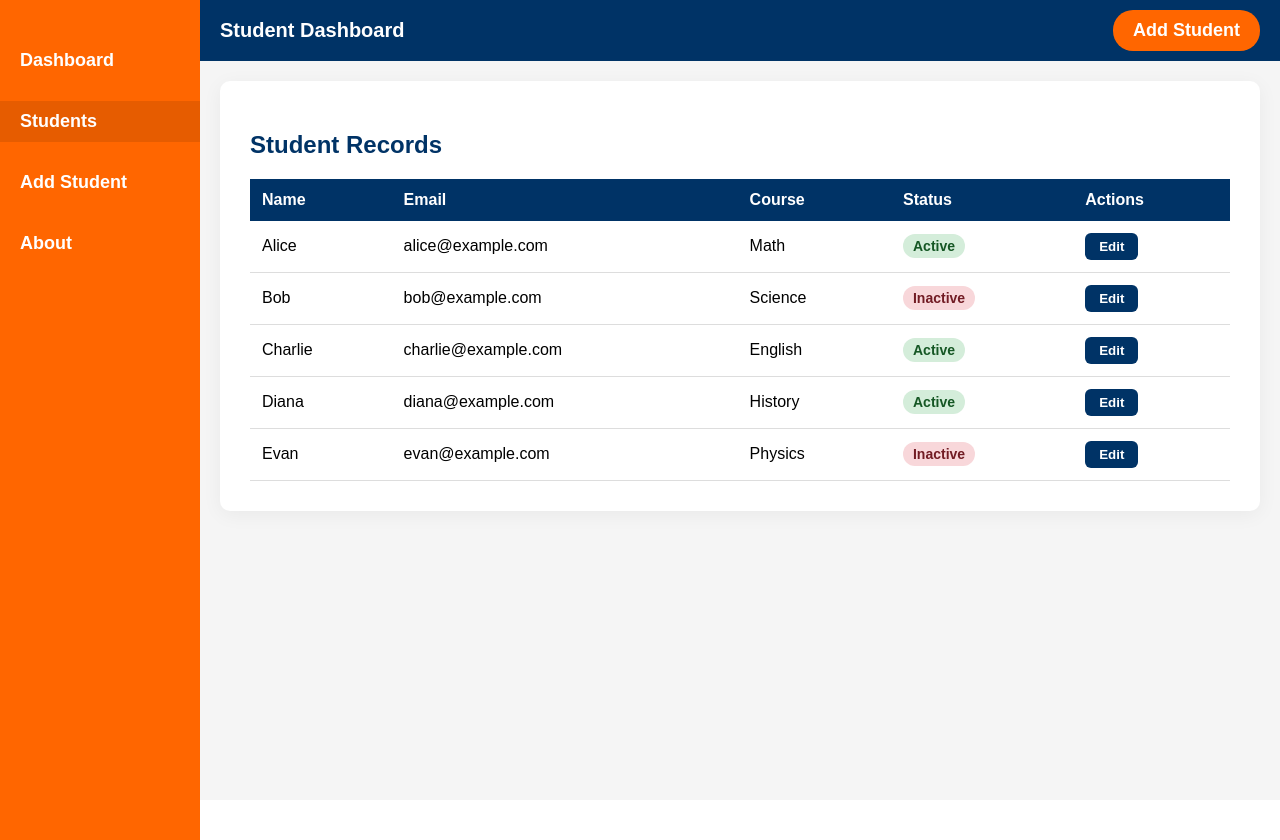
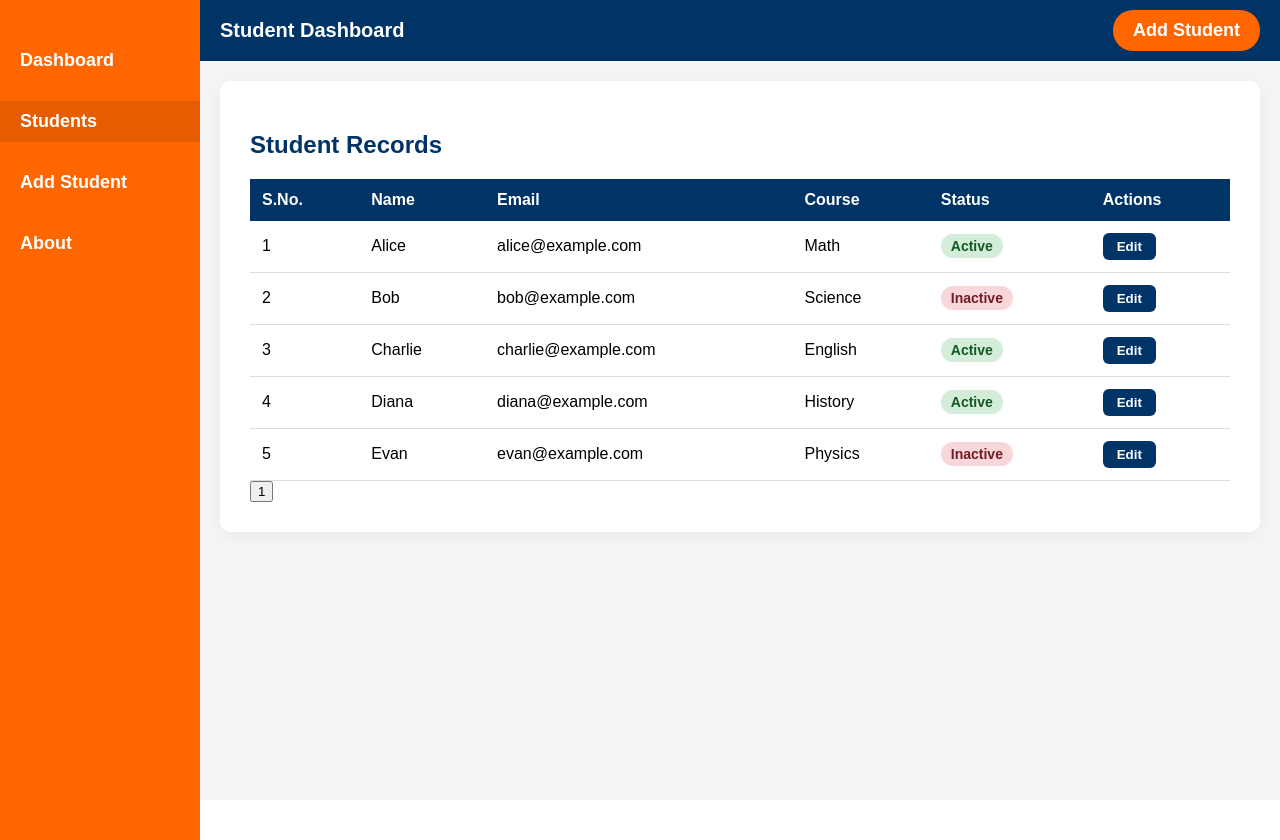
Before and after one commit to Rakhi-520/student-dashboard, a React (Create React App) app: page /students in a window 1280 px wide. Built offline with nearby package versions, Linux system fonts and the light colour scheme.

Commit message:
added Pagination and serial number

```diff
--- a/src/pages/StudentList.js
+++ b/src/pages/StudentList.js
@@ -16,6 +16,9 @@ function StudentList() {
   const [deletedDemoIds, setDeletedDemoIds] = useState([]);
   const [editingId, setEditingId] = useState(null);
   const [editData, setEditData] = useState({});
+
+  const [currentPage, setCurrentPage] = useState(1);
+  const studentsPerPage = 10;
 
   useEffect(() => {
     localStorage.setItem("studentData", JSON.stringify(students));
@@ -73,12 +76,23 @@ function StudentList() {
 
   const finalList = [...students, ...visibleDemoStudents];
 
+  // Pagination logic
+  const indexOfLast = currentPage * studentsPerPage;
+  const indexOfFirst = indexOfLast - studentsPerPage;
+  const currentStudents = finalList.slice(indexOfFirst, indexOfLast);
+  const totalPages = Math.ceil(finalList.length / studentsPerPage);
+
+  const changePage = (number) => {
+    setCurrentPage(number);
+  };
+
   return (
     <div className="student-list">
       <h2 className="student-list-title">Student Records</h2>
       <table className="student-table">
         <thead>
           <tr>
+            <th>S.No.</th>
             <th>Name</th>
             <th>Email</th>
             <th>Course</th>
@@ -87,10 +101,11 @@ function StudentList() {
           </tr>
         </thead>
         <tbody>
-          {finalList.map((student) => (
+          {currentStudents.map((student, index) => (
             <tr key={student.id}>
               {editingId === student.id ? (
                 <>
+                  <td>{indexOfFirst + index + 1}</td>
                   <td>
                     <input
                       name="name"
@@ -130,6 +145,7 @@ function StudentList() {
                 </>
               ) : (
                 <>
+                  <td>{indexOfFirst + index + 1}</td>
                   <td>{student.name}</td>
                   <td>{student.email}</td>
                   <td>{student.course}</td>
@@ -147,6 +163,19 @@ function StudentList() {
           ))}
         </tbody>
       </table>
+
+      {/* Pagination Controls */}
+      <div className="pagination">
+        {Array.from({ length: totalPages }, (_, index) => (
+          <button
+            key={index}
+            className={`page-btn ${currentPage === index + 1 ? "active-page" : ""}`}
+            onClick={() => changePage(index + 1)}
+          >
+            {index + 1}
+          </button>
+        ))}
+      </div>
     </div>
   );
 }
```
